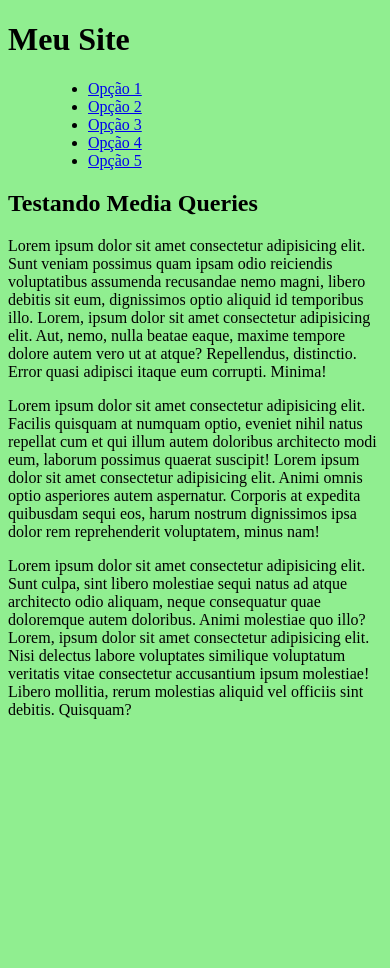
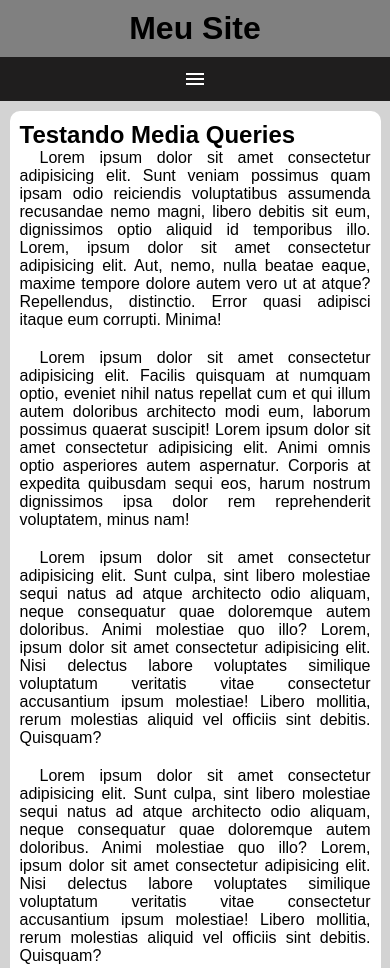
Before and after one commit to guilhermegiroldo/html-css, a plain HTML site: page exercicios/ex026/mq005/index.html in a window 390 px wide. Shown: the top 968 px of the page. Before the commit the page ends 844 px from the top, so only its background shows below. Drawn offline with nearby package versions, Linux system fonts and the light colour scheme.

Commit message:
exercicio 26 005 media query

```diff
--- a/exercicios/ex026/mq005/estilos/style.css
+++ b/exercicios/ex026/mq005/estilos/style.css
@@ -1,5 +1,76 @@
 @charset "UTF-8";
 
+* {
+    font-family: Arial, Helvetica, sans-serif;
+
+    margin: 0px;
+    padding: 0px;
+}
+
 body, html {
-    background-color: lightgreen;
+    background-color: lightgray;
 }
+
+header {
+    background-color: grey;
+}
+
+header > h1 {
+    padding: 10px;
+    text-align: center;
+}
+
+span#burguer {
+    background-color: rgb(31, 30, 30);
+    color: white;
+    display: block;
+    text-align: center;
+    padding: 10px;
+    cursor: pointer;
+}
+
+span#burguer:hover {
+    background-color: white;
+    color: black;
+}
+
+menu {
+    display: none;
+}
+
+menu > ul {
+    list-style-type: none;
+}
+
+menu > ul > li > a {
+    display: block;
+    padding: 10px;
+    text-decoration: none;
+    text-align: center;
+    background-color: rgb(85, 84, 84);
+    color: white;
+    border-top: 2px solid grey;
+}
+
+menu > ul > li > a:hover {
+    background-color: lightgrey;
+}
+
+main {
+    width: 90vw;
+    background-color: white;
+    margin: auto;
+    margin-top: 10px;
+    padding: 10px;
+    border-radius: 10px;
+}
+
+article > h1 {
+    padding-bottom: 20px;
+}
+
+article > p {
+    text-align: justify;
+    margin-bottom: 20px;
+    text-indent: 20px;
+}
--- a/exercicios/ex026/mq005/index.html
+++ b/exercicios/ex026/mq005/index.html
@@ -4,12 +4,14 @@
     <meta charset="UTF-8">
     <meta name="viewport" content="width=device-width, initial-scale=1.0">
     <title>Media Query</title>
+    <link rel="stylesheet" href="https://fonts.googleapis.com/css2?family=Material+Symbols+Outlined:opsz,wght,FILL,GRAD@24,400,0,0" />
     <link rel="stylesheet" href="estilos/style.css">
 </head>
 <body>
     <header>
         <h1>Meu Site</h1>
-        <menu>
+        <span id="burguer" class="material-symbols-outlined" onclick="clickMenu()">menu</span>
+        <menu id="itens">
             <ul>
                 <li><a href="#">Opção 1</a></li>
                 <li><a href="#">Opção 2</a></li>
@@ -27,7 +29,20 @@
             <p>Lorem ipsum dolor sit amet consectetur adipisicing elit. Facilis quisquam at numquam optio, eveniet nihil natus repellat cum et qui illum autem doloribus architecto modi eum, laborum possimus quaerat suscipit! Lorem ipsum dolor sit amet consectetur adipisicing elit. Animi omnis optio asperiores autem aspernatur. Corporis at expedita quibusdam sequi eos, harum nostrum dignissimos ipsa dolor rem reprehenderit voluptatem, minus nam!</p>
 
             <p>Lorem ipsum dolor sit amet consectetur adipisicing elit. Sunt culpa, sint libero molestiae sequi natus ad atque architecto odio aliquam, neque consequatur quae doloremque autem doloribus. Animi molestiae quo illo? Lorem, ipsum dolor sit amet consectetur adipisicing elit. Nisi delectus labore voluptates similique voluptatum veritatis vitae consectetur accusantium ipsum molestiae! Libero mollitia, rerum molestias aliquid vel officiis sint debitis. Quisquam?</p>
+
+            <p>Lorem ipsum dolor sit amet consectetur adipisicing elit. Sunt culpa, sint libero molestiae sequi natus ad atque architecto odio aliquam, neque consequatur quae doloremque autem doloribus. Animi molestiae quo illo? Lorem, ipsum dolor sit amet consectetur adipisicing elit. Nisi delectus labore voluptates similique voluptatum veritatis vitae consectetur accusantium ipsum molestiae! Libero mollitia, rerum molestias aliquid vel officiis sint debitis. Quisquam?</p>
+
+            <p>Lorem ipsum dolor sit amet consectetur adipisicing elit. Sunt culpa, sint libero molestiae sequi natus ad atque architecto odio aliquam, neque consequatur quae doloremque autem doloribus. Animi molestiae quo illo? Lorem, ipsum dolor sit amet consectetur adipisicing elit. Nisi delectus labore voluptates similique voluptatum veritatis vitae consectetur accusantium ipsum molestiae! Libero mollitia, rerum molestias aliquid vel officiis sint debitis. Quisquam?</p>
         </article>
     </main>
+    <script>
+        function clickMenu(){
+            if (itens.style.display == 'block') {
+                itens.style.display = 'none'
+            } else {
+                itens.style.display = 'block'
+            }
+        }
+    </script>
 </body>
 </html>
```
